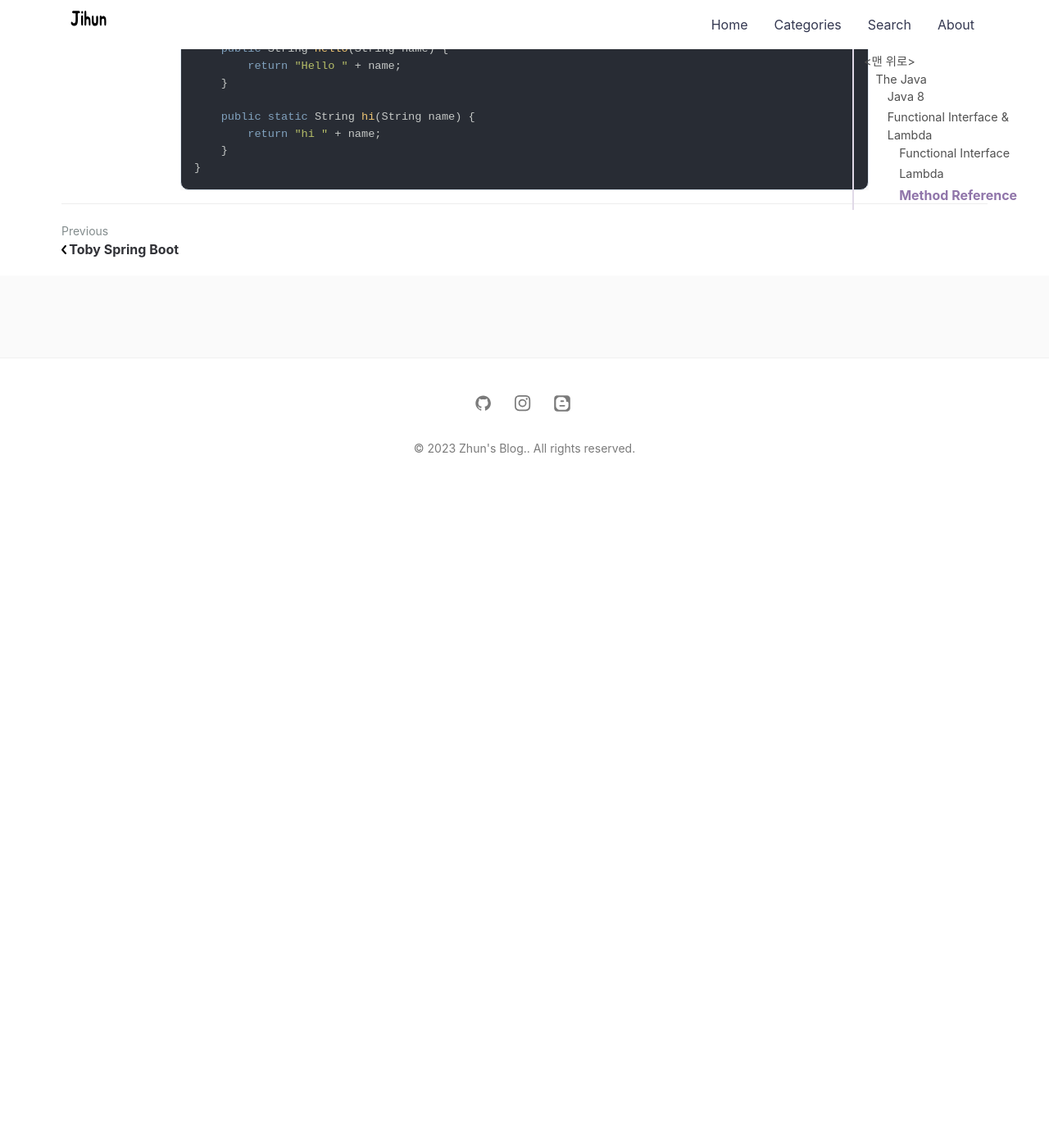
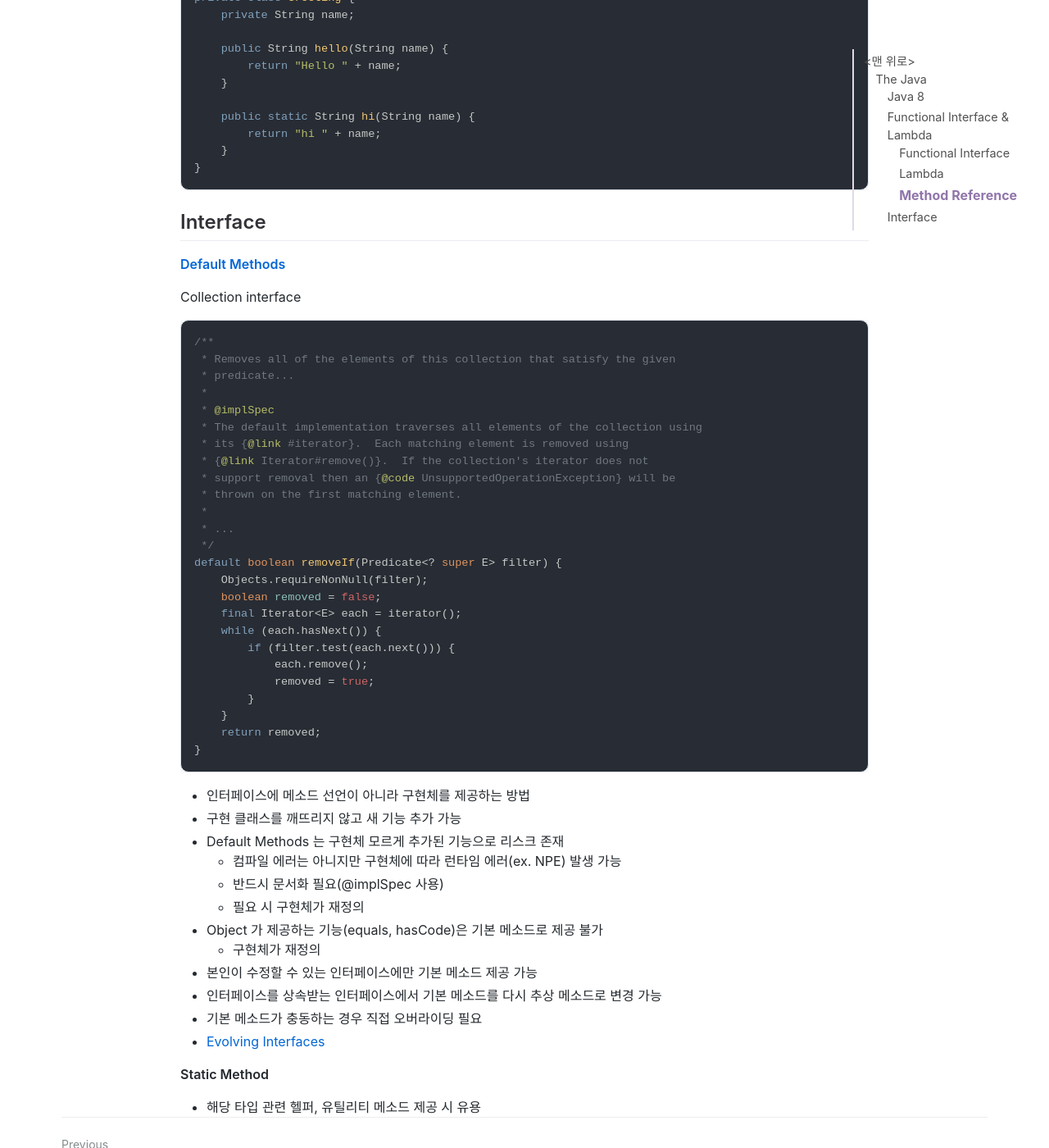
Before and after one commit to jihunparkme/jihunparkme.github.io, a Jekyll site: the page built from _posts/2023-09-27-the-java.md, in a window 1280 px wide and 1400 px high, scrolled down 6849 px. Shown: the whole window at 82% size. Built offline with Jekyll 4.4.1, drawn with Linux system fonts in a browser that asks for light colours; nearby versions of some CDN libraries; comment, search, counter and statistics services are not loaded; before the commit the page ends 7451 px from its top, so only the background shows below that; some of the changed text lies outside the part shown.

Commit message:
[The Java] Interface
- Default Methods
- Static Method

````diff
--- a/_posts/2023-09-27-the-java.md
+++ b/_posts/2023-09-27-the-java.md
@@ -340,3 +340,54 @@ private class Greeting {
     }
 }
 ```
+
+## Interface
+
+[**Default Methods**](https://docs.oracle.com/javase/tutorial/java/IandI/defaultmethods.html)
+
+Collection interface
+
+```java
+/**
+ * Removes all of the elements of this collection that satisfy the given
+ * predicate...
+ *
+ * @implSpec
+ * The default implementation traverses all elements of the collection using
+ * its {@link #iterator}.  Each matching element is removed using
+ * {@link Iterator#remove()}.  If the collection's iterator does not
+ * support removal then an {@code UnsupportedOperationException} will be
+ * thrown on the first matching element.
+ *
+ * ...
+ */
+default boolean removeIf(Predicate<? super E> filter) {
+    Objects.requireNonNull(filter);
+    boolean removed = false;
+    final Iterator<E> each = iterator();
+    while (each.hasNext()) {
+        if (filter.test(each.next())) {
+            each.remove();
+            removed = true;
+        }
+    }
+    return removed;
+}
+```
+
+- 인터페이스에 메소드 선언이 아니라 구현체를 제공하는 방법
+- 구현 클래스를 깨뜨리지 않고 새 기능 추가 가능
+- Default Methods 는 구현체 모르게 추가된 기능으로 리스크 존재
+  - 컴파일 에러는 아니지만 구현체에 따라 런타임 에러(ex. NPE) 발생 가능
+  - 반드시 문서화 필요(@implSpec 사용)
+  - 필요 시 구현체가 재정의
+- Object 가 제공하는 기능(equals, hasCode)은 기본 메소드로 제공 불가
+  - 구현체가 재정의
+- 본인이 수정할 수 있는 인터페이스에만 기본 메소드 제공 가능
+- 인터페이스를 상속받는 인터페이스에서 기본 메소드를 다시 추상 메소드로 변경 가능
+- 기본 메소드가 충동하는 경우 직접 오버라이딩 필요
+- [Evolving Interfaces](https://docs.oracle.com/javase/tutorial/java/IandI/nogrow.html)
+
+**Static Method**
+
+- 해당 타입 관련 헬퍼, 유틸리티 메소드 제공 시 유용
````
